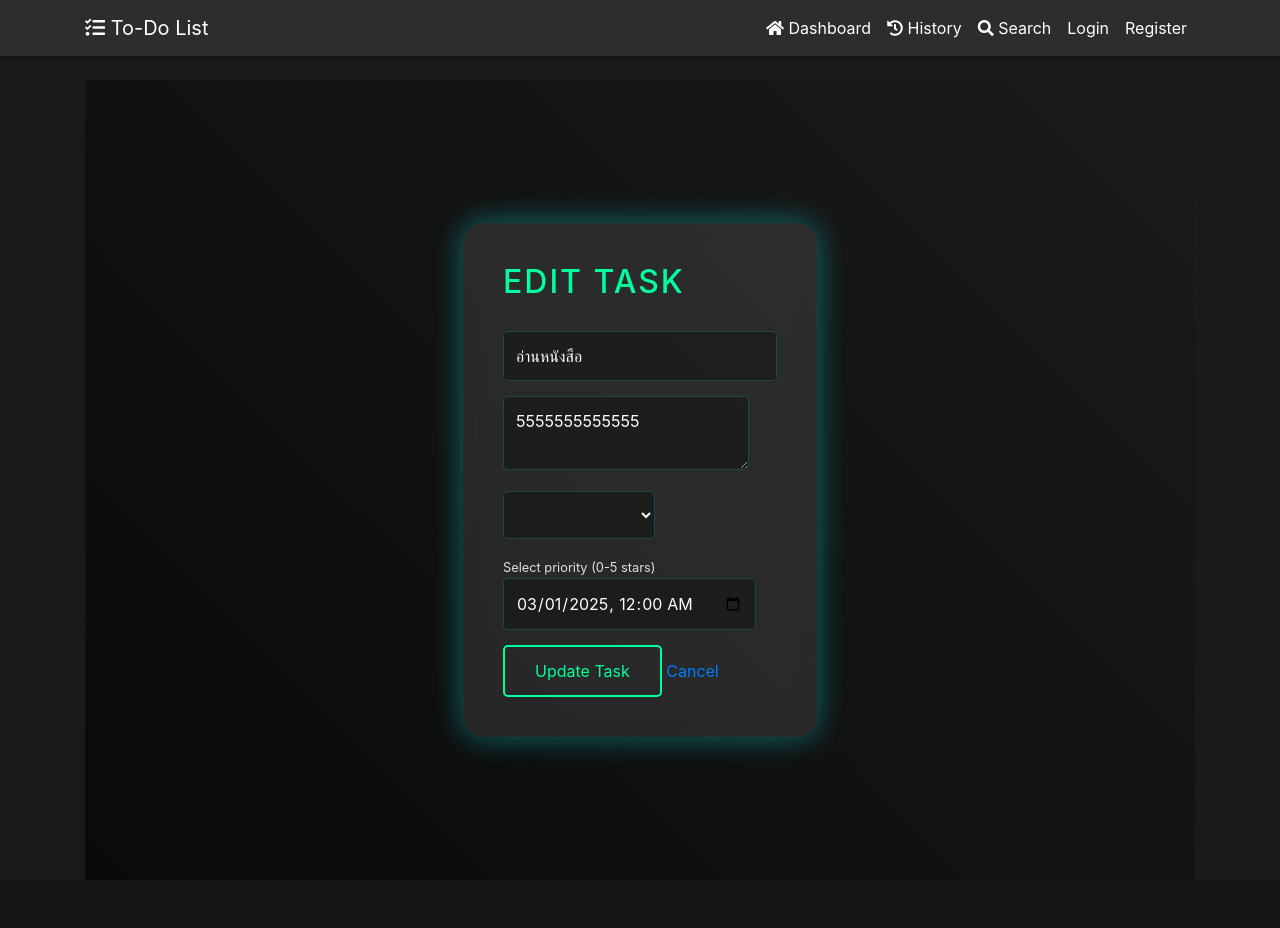
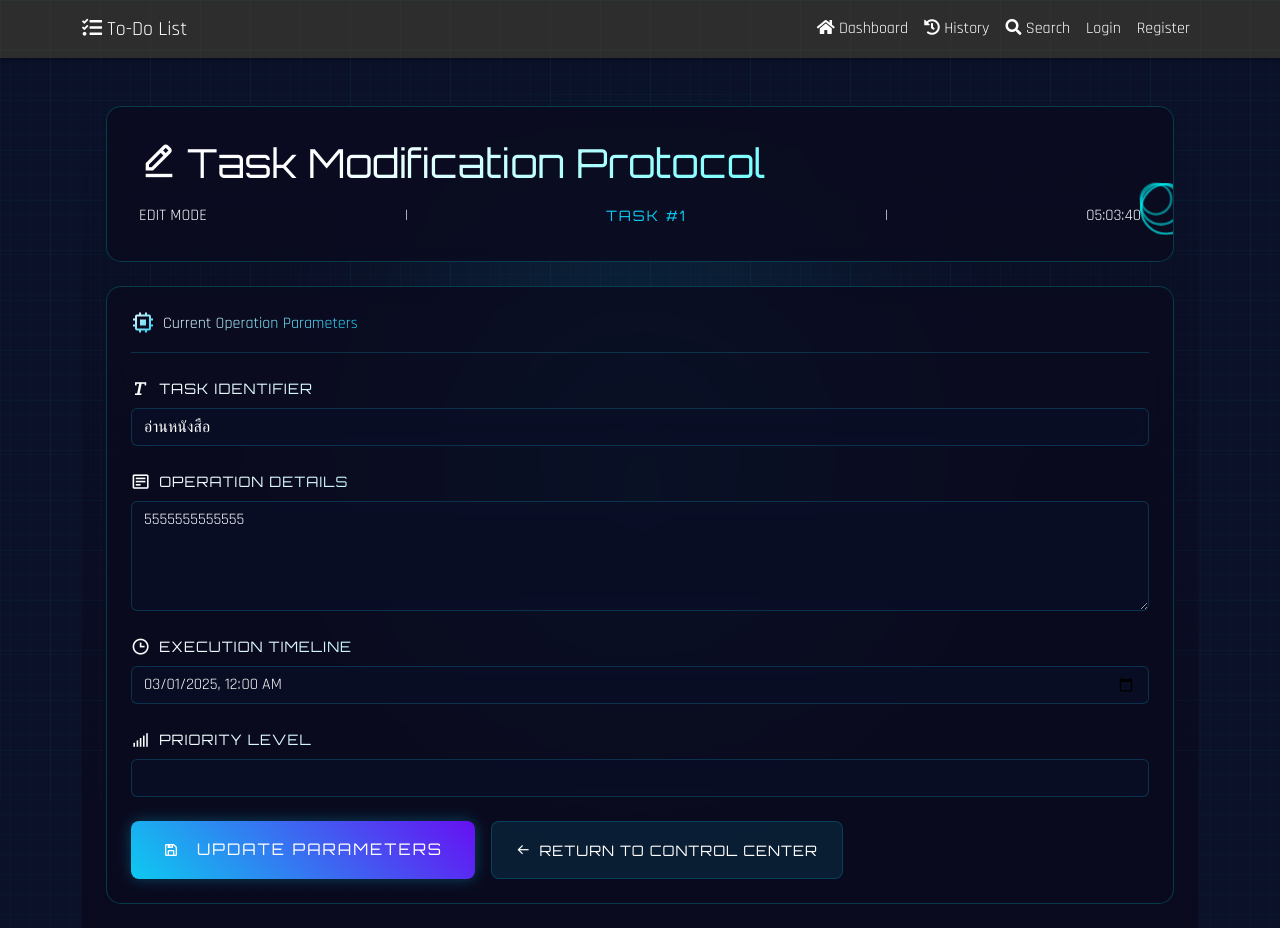
Before and after one commit to SaleemSws/flask-project, a Flask app: page /edit_task/1 in a window 1280 px wide. Before the commit the page ends 749 px from the top, so only its background shows below. Run offline with Flask 3, Linux system fonts and the light colour scheme; data comes from the database, SQL or seed files in the repository; some libraries are stand-ins or nearby versions.

Commit message:
change edit_task theme

```diff
--- a/static/css/dashboard.css
+++ b/static/css/dashboard.css
@@ -1227,6 +1227,45 @@ body {
     color: #fff;
 }
 
+/* Edit Form Specific Styles */
+.cyber-form-header {
+    border-bottom: 1px solid rgba(var(--bs-primary-rgb), 0.2);
+    padding-bottom: 1rem;
+}
+
+.field-active .form-control {
+    box-shadow: 0 0 20px rgba(var(--bs-primary-rgb), 0.2) !important;
+    border-color: rgba(var(--bs-primary-rgb), 0.5) !important;
+    background: rgba(var(--bs-dark-rgb), 0.9) !important;
+}
+
+.task-id {
+    font-family: 'Orbitron', sans-serif;
+    color: var(--primary-glow);
+    letter-spacing: 2px;
+}
+
+/* Add glowing effect for active form fields */
+.form-control:focus + .field-glow {
+    opacity: 1;
+}
+
+.field-glow {
+    position: absolute;
+    top: 0;
+    left: 0;
+    right: 0;
+    bottom: 0;
+    pointer-events: none;
+    opacity: 0;
+    transition: opacity 0.3s ease;
+    background: radial-gradient(
+        circle at 50% 50%,
+        rgba(var(--bs-primary-rgb), 0.1),
+        transparent 70%
+    );
+}
+
 /* Media Queries */
 @media (max-width: 768px) {
     .stats-container,
--- a/templates/edit_task.html
+++ b/templates/edit_task.html
@@ -1,121 +1,128 @@
 {% extends "base.html" %}
-{% block title %}Edit Task{% endblock %}
+{% block title %}Task Modification Interface{% endblock %}
+
+{% block head %}
+{{ super() }}
+<link href="https://cdn.jsdelivr.net/npm/bootstrap@5.3.2/dist/css/bootstrap.min.css" rel="stylesheet">
+<link href="https://fonts.googleapis.com/css2?family=Orbitron:wght@400;600;900&family=Rajdhani:wght@400;600&display=swap" rel="stylesheet">
+<link href="https://cdn.jsdelivr.net/npm/boxicons@2.1.4/css/boxicons.min.css" rel="stylesheet">
+<link rel="stylesheet" type="text/css" href="{{ url_for('static', filename='css/dashboard.css') }}">
+{% endblock %}
 
 {% block content %}
-<div class="cyber-container">
-    <div class="glass-panel">
-        <h2 class="cyber-title">Edit Task <span class="glow"></span></h2>
-        <form method="POST" class="cyber-form">
-            {{ form.hidden_tag() }}
-            <div class="input-group">
-                <div class="cyber-input">
-                    {{ form.title(class="future-input", placeholder="Enter title") }}
-                    <div class="input-line"></div>
+<div class="cyber-interface">
+    <div class="scanner-line"></div>
+    <div class="grid-overlay"></div>
+
+    <div class="neo-container p-4">
+        <!-- Header -->
+        <div class="ai-header mb-4">
+            <div class="ai-status-ring">
+                <div class="ring"></div>
+                <div class="ring"></div>
+                <div class="ring"></div>
+            </div>
+            <div class="header-content">
+                <h1 class="cyber-title">
+                    <i class='bx bx-edit-alt me-2'></i>Task Modification Protocol
+                    <div class="glitch-effect"></div>
+                </h1>
+                <div class="system-info">
+                    <span class="status-indicator">EDIT MODE</span>
+                    <span class="divider">|</span>
+                    <span class="task-id">TASK #{{ task.id }}</span>
+                    <span class="divider">|</span>
+                    <span class="cyber-time"></span>
                 </div>
             </div>
-            <div class="input-group">
-                <div class="cyber-input">
-                    {{ form.description(class="future-input", placeholder="Enter description") }}
-                    <div class="input-line"></div>
+        </div>
+
+        <!-- Edit Form -->
+        <div class="matrix-card p-4">
+            <div class="cyber-form-header mb-4">
+                <div class="d-flex align-items-center gap-2">
+                    <i class='bx bx-chip text-cyber fs-4'></i>
+                    <span class="text-cyber">Current Operation Parameters</span>
                 </div>
             </div>
-            <div class="input-group">
-                <div class="cyber-input">
-                    {{ form.priority(class="future-input") }}
-                    <div class="input-line"></div>
-                    <small class="help-text">Select priority (0-5 stars)</small>
+
+            <form method="POST" class="cyber-form">
+                {{ form.hidden_tag() }}
+
+                <!-- Title Field -->
+                <div class="form-group mb-4">
+                    <label class="text-cyber mb-2">
+                        <i class='bx bx-text'></i> Task Identifier
+                    </label>
+                    {{ form.title(class="form-control bg-cyber border-cyber text-light", placeholder="Enter task identifier") }}
                 </div>
-            </div>
-            <div class="input-group">
-                <div class="cyber-input">
-                    {{ form.due_date(class="future-input", type="datetime-local") }}
-                    <div class="input-line"></div>
+
+                <!-- Description Field -->
+                <div class="form-group mb-4">
+                    <label class="text-cyber mb-2">
+                        <i class='bx bx-detail'></i> Operation Details
+                    </label>
+                    {{ form.description(class="form-control bg-cyber border-cyber text-light", rows="4", placeholder="Enter operation details") }}
                 </div>
-            </div>
-            <div class="button-group">
-                <button type="submit" class="cyber-button">Update Task</button>
-                <a href="{{ url_for('app_routes.index') }}" class="cyber-button-small">Cancel</a>
-            </div>
-        </form>
+
+                <!-- Due Date Field -->
+                <div class="form-group mb-4">
+                    <label class="text-cyber mb-2">
+                        <i class='bx bx-time'></i> Execution Timeline
+                    </label>
+                    {{ form.due_date(class="form-control bg-cyber border-cyber text-light", type="datetime-local") }}
+                </div>
+
+                <!-- Priority Field -->
+                <div class="form-group mb-4">
+                    <label class="text-cyber mb-2">
+                        <i class='bx bx-signal-5'></i> Priority Level
+                    </label>
+                    {{ form.priority(class="form-control bg-cyber border-cyber text-light") }}
+                </div>
+
+                <!-- Action Buttons -->
+                <div class="d-flex gap-3">
+                    <button type="submit" class="cyber-btn pulse-btn">
+                        <i class='bx bx-save'></i>
+                        <span>Update Parameters</span>
+                    </button>
+                    <a href="{{ url_for('app_routes.dashboard') }}" class="cyber-action">
+                        <i class='bx bx-arrow-back'></i>
+                        <span>Return to Control Center</span>
+                    </a>
+                </div>
+            </form>
+        </div>
     </div>
 </div>
 
-<style>
-    .cyber-container {
-        min-height: 100vh;
-        display: flex;
-        align-items: center;
-        justify-content: center;
-        background: linear-gradient(45deg, #0a0a0a, #1a1a1a);
-    }
+<script>
+function updateTime() {
+    const now = new Date();
+    const timeString = now.toLocaleTimeString('en-US', {
+        hour12: false,
+        hour: '2-digit',
+        minute: '2-digit',
+        second: '2-digit'
+    });
+    document.querySelector('.cyber-time').textContent = timeString;
+}
 
-    .glass-panel {
-        background: rgba(255, 255, 255, 0.1);
-        backdrop-filter: blur(10px);
-        border-radius: 20px;
-        padding: 40px;
-        box-shadow: 0 0 20px rgba(0, 255, 255, 0.2);
-        animation: panelGlow 2s infinite alternate;
-    }
+setInterval(updateTime, 1000);
+updateTime();
 
-    .cyber-title {
-        color: #00ff9d;
-        text-transform: uppercase;
-        letter-spacing: 2px;
-        margin-bottom: 30px;
-        position: relative;
-    }
+// Form field effects
+document.querySelectorAll('.form-control').forEach(field => {
+    field.addEventListener('focus', () => {
+        field.closest('.form-group').classList.add('field-active');
+    });
 
-    .future-input {
-        background: rgba(0, 0, 0, 0.3);
-        border: 1px solid rgba(0, 255, 255, 0.2);
-        color: #fff;
-        padding: 12px;
-        width: 100%;
-        border-radius: 5px;
-        margin-bottom: 15px;
-        transition: all 0.3s ease;
-    }
-
-    .future-input:focus {
-        border-color: #00ff9d;
-        box-shadow: 0 0 15px rgba(0, 255, 157, 0.3);
-        outline: none;
-    }
-
-    .cyber-button {
-        background: transparent;
-        color: #00ff9d;
-        border: 2px solid #00ff9d;
-        padding: 12px 30px;
-        border-radius: 5px;
-        position: relative;
-        overflow: hidden;
-        transition: all 0.3s ease;
-        cursor: pointer;
-    }
-
-    .cyber-button:hover {
-        background: #00ff9d;
-        color: #000;
-        box-shadow: 0 0 20px rgba(0, 255, 157, 0.5);
-    }
-
-    .back-link {
-        color: #00ccff;
-        text-decoration: none;
-        margin-top: 20px;
-        display: inline-block;
-        transition: all 0.3s ease;
-    }
-
-    .back-link:hover {
-        text-shadow: 0 0 10px #00ccff;
-    }
-
-    @keyframes panelGlow {
-        from { box-shadow: 0 0 20px rgba(0, 255, 255, 0.2); }
-        to { box-shadow: 0 0 30px rgba(0, 255, 255, 0.4); }
-    }
-</style>
+    field.addEventListener('blur', () => {
+        if (!field.value) {
+            field.closest('.form-group').classList.remove('field-active');
+        }
+    });
+});
+</script>
 {% endblock %}
```
